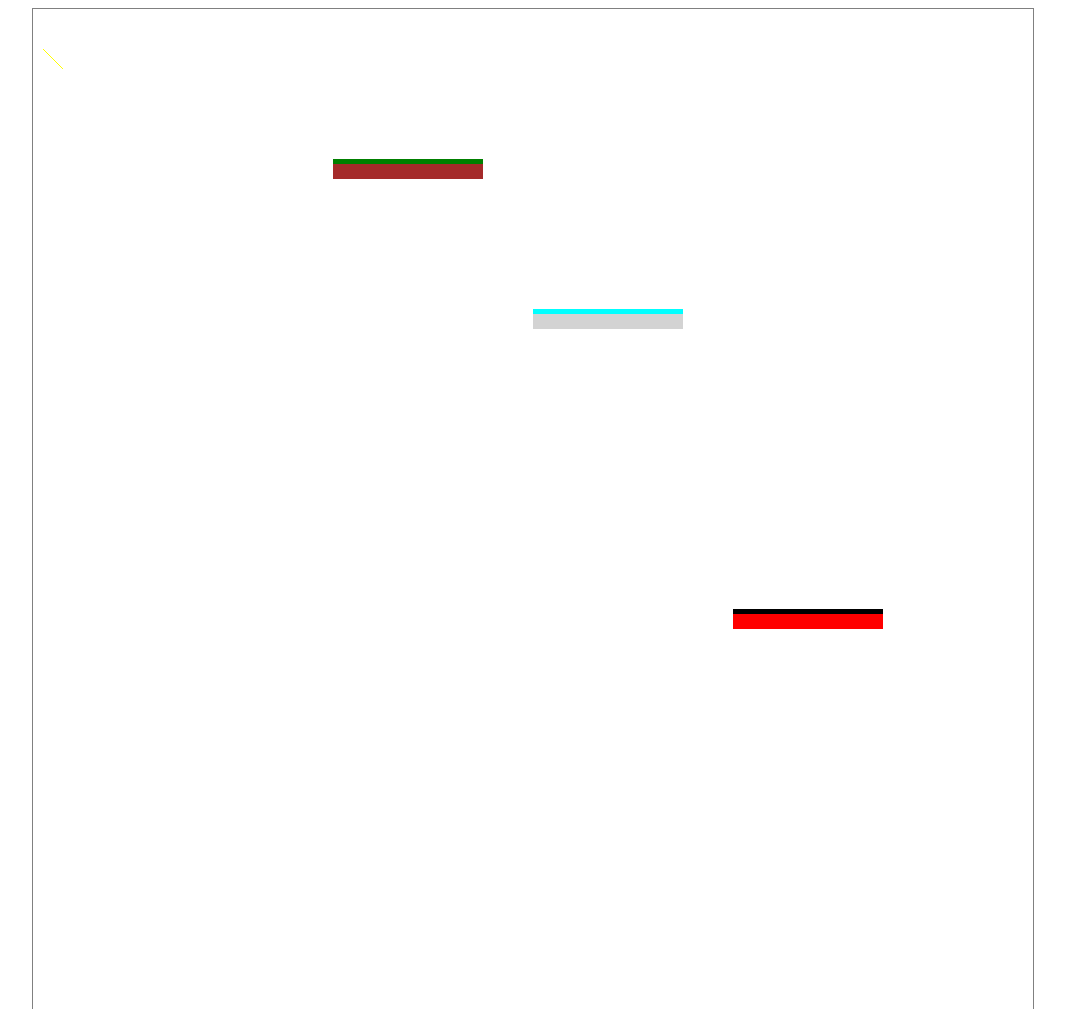
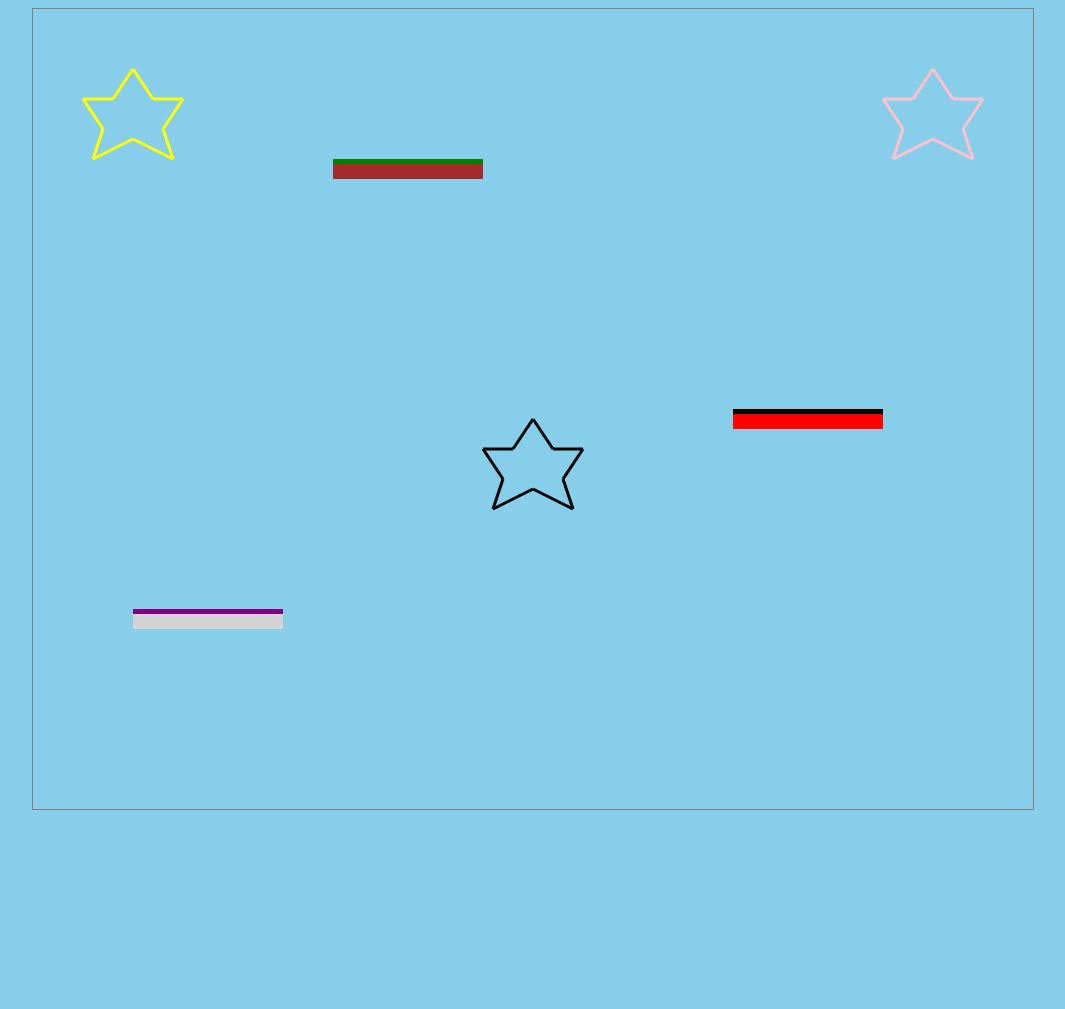
Before and after one commit to Eryzo/Functions-assignment, a plain HTML site: page index.html in a window 1280 px wide. Shown: the top 1009 px of the page, without its empty margins (107-1172 px from the left). After the commit the page ends 822 px from the top, so only its background shows below. Drawn offline with Linux system fonts and the light colour scheme.

Commit message:
Add files via upload

```diff
--- a/graphics.js
+++ b/graphics.js
@@ -2,6 +2,10 @@
 
 function stroke(style) {
     ctx.strokeStyle = style;
+}
+
+function lineWidth(width) {
+    ctx.lineWidth = width;
 }
 
 function fill(style) {
@@ -39,7 +43,17 @@ function circle(x, y, r, mode) {
     }
 }
 
-function star(x, y, color) {
+function star(x, y, color,) {
     stroke(color);
-    line(x, y + 30, x + 20, y + 50);
+    lineWidth(3);
+    line(x, y + 10, x - 20, y + 40);
+    line(x, y + 10, x + 20, y + 40);
+    line(x + 20, y + 40, x + 50, y + 40);
+    line(x - 20, y + 40, x - 50, y + 40);
+    line(x + 50, y + 40, x + 30, y + 70);
+    line(x - 50, y + 40, x - 30, y + 70);
+    line(x + 30, y + 70, x + 40, y + 100);
+    line(x - 30, y + 70, x - 40, y + 100);
+    line(x, y + 80, x - 40, y + 100);
+    line(x, y + 80, x + 40, y + 100);
 }
--- a/main.js
+++ b/main.js
@@ -3,13 +3,14 @@
 let cnv = document.getElementById("canvasEl");
 let ctx = cnv.getContext("2d");
 cnv.width = 1000;
-cnv.height = 1000;
+cnv.height = 800;
 
 // Draw platforms
 platform(300, 150, "green", "brown");
-platform(500, 300, "cyan", "lightgrey");
-platform(700, 600, "black", "red");
+platform(100, 600, "purple", "lightgrey");
+platform(700, 400, "black", "red");
 
 // Draw stars
-
-star(10, 10, "yellow");
+star(100, 50, "yellow");
+star(900, 50, "pink");
+star(500, 400, "black");
--- a/style.css
+++ b/style.css
@@ -1,5 +1,6 @@
 body {
   text-align: center;
+  background-color: skyblue;
 }
 
 canvas {
```
